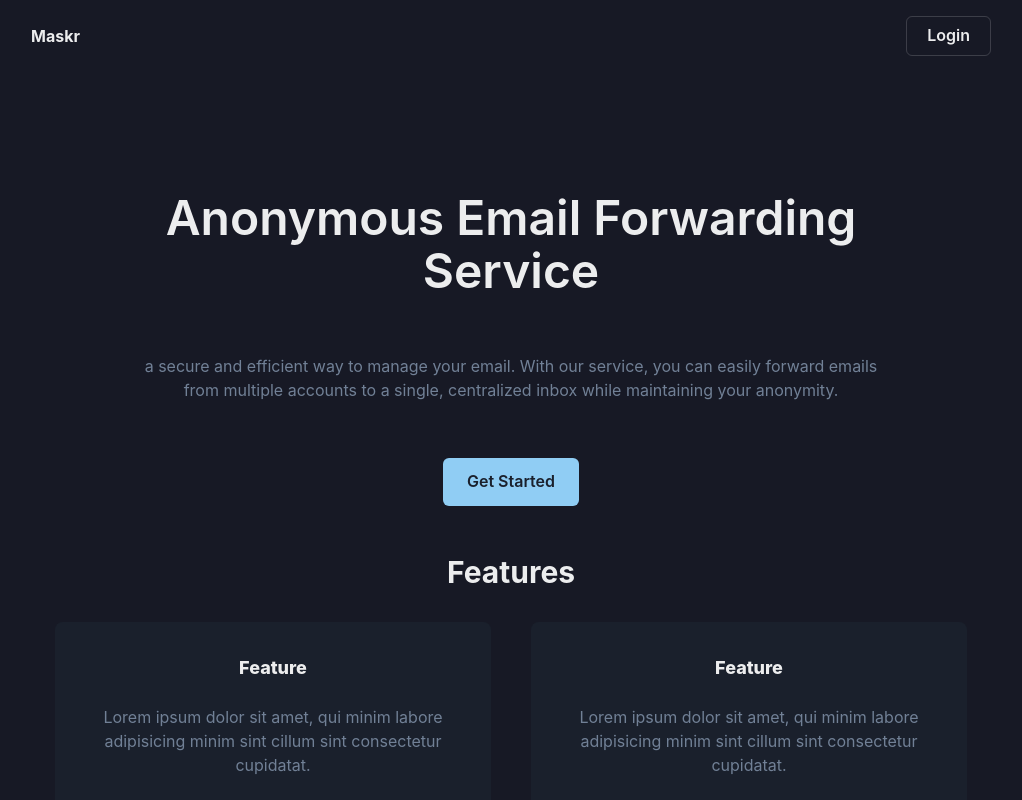
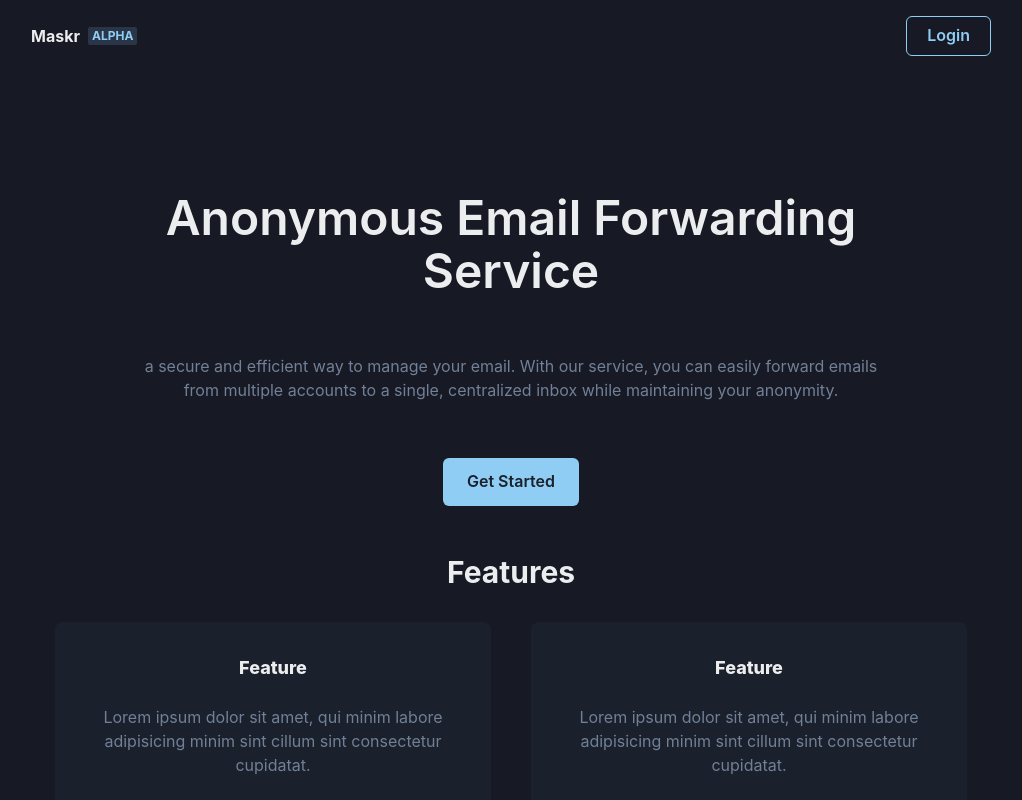
Before and after one commit to maskrapp/landing, a Next.js app: page / in a window 1280 px wide. Shown: the top 800 px of the page, without its empty margins (129-1151 px from the left). Built offline with nearby package versions, Linux system fonts and the light colour scheme.

Commit message:
feat: add alpha badge to header

```diff
--- a/src/components/Header.tsx
+++ b/src/components/Header.tsx
@@ -1,4 +1,4 @@
-import { Box, Button, Flex, Text } from "@chakra-ui/react";
+import { Badge, Box, Button, Flex, HStack, Text } from "@chakra-ui/react";
 
 export const Header = () => {
   return (
@@ -8,8 +8,11 @@ export const Header = () => {
         alignItems="center"
         flex="1"
       >
-        <Text fontWeight="700">Maskr</Text>
-        <Button variant="outline" px="5">
+        <HStack>
+          <Text fontWeight="700">Maskr</Text>
+          <Badge colorScheme="blue">Alpha</Badge>
+        </HStack>
+        <Button variant="outline" colorScheme="blue" px="5">
           Login
         </Button>
       </Flex>
```
